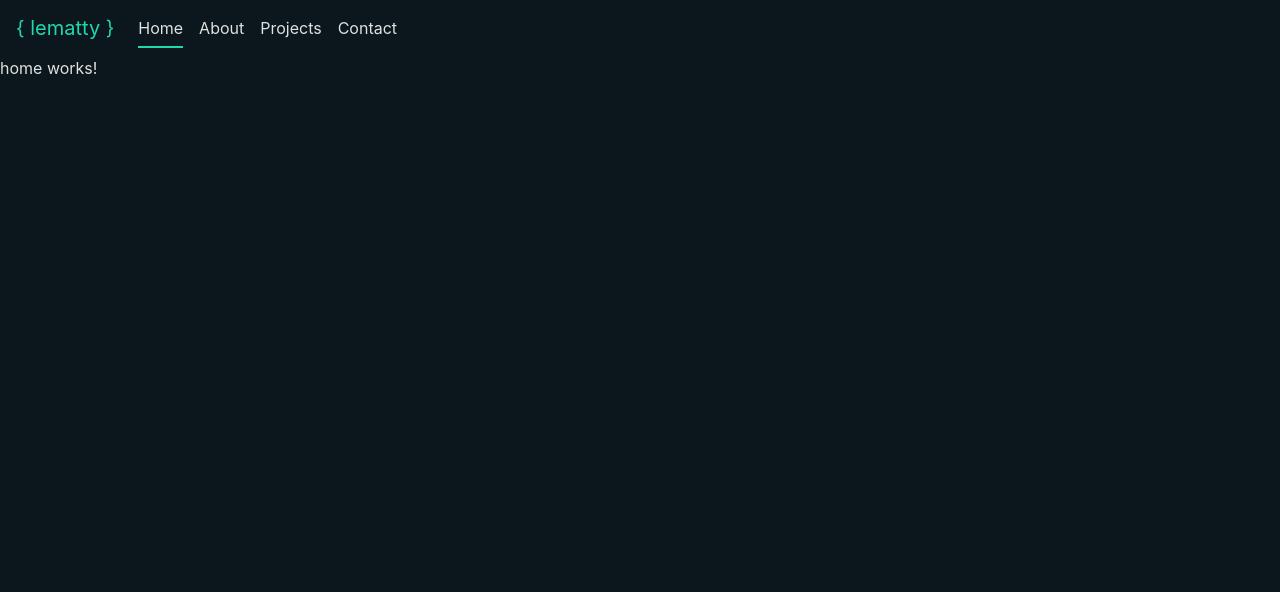
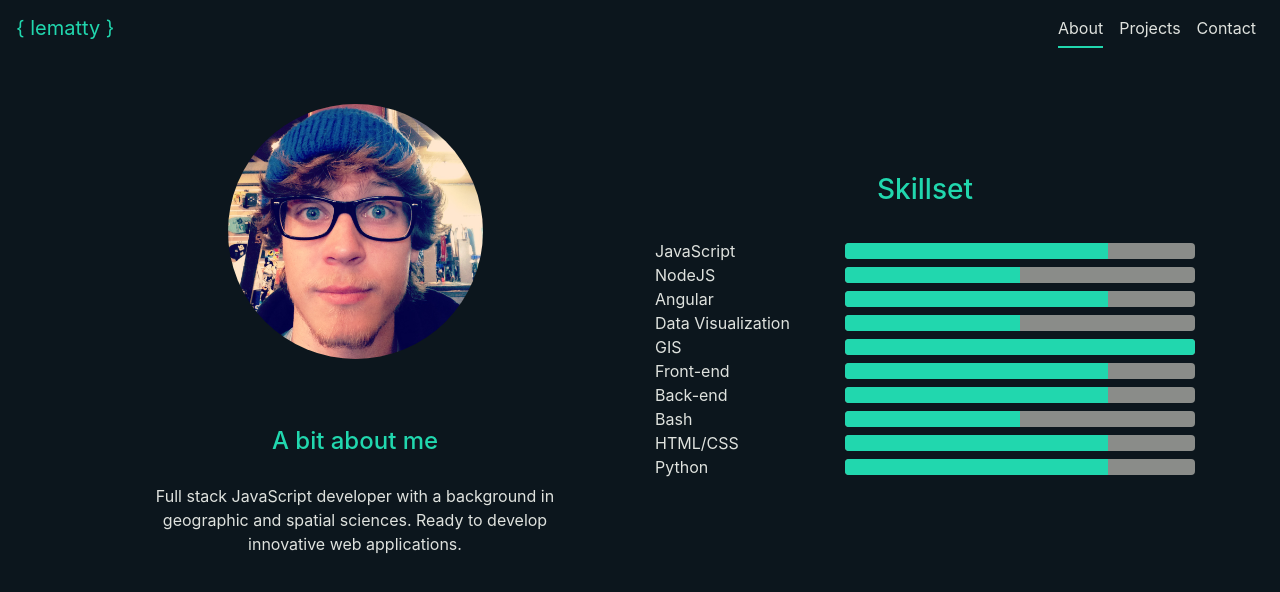
Before and after one commit to lematty/portfolio, an Angular app: page / in a window 1280 px wide. Shown: the top 592 px of the page. Built offline with nearby package versions, Linux system fonts and the light colour scheme.

Commit message:
Add feature flags

```diff
--- a/src/app/app.component.ts
+++ b/src/app/app.component.ts
@@ -7,7 +7,7 @@ import { Page } from './models';
   styleUrls: ['./app.component.less']
 })
 export class AppComponent {
-  activePage: Page = Page.Home;
+  activePage: Page = Page.About;
 
   changePage(page: Page) {
     this.activePage = page;
--- a/src/app/nav-bar/nav-bar.component.html
+++ b/src/app/nav-bar/nav-bar.component.html
@@ -5,8 +5,8 @@
   </button>
 
   <div class="collapse navbar-collapse" id="navbarTogglerDemo02">
-    <ul class="navbar-nav mr-auto mt-2 mt-lg-0">
-      <li class="nav-item" [ngClass]="{ 'active': activePage === Page.Home }">
+    <ul class="navbar-nav ml-auto mt-2 mt-lg-0">
+      <li *ngIf="hasHomePage" class="nav-item" [ngClass]="{ 'active': activePage === Page.Home }">
         <a class="nav-link" href="#" (click)="changePage(Page.Home)">
           <span class="py-2" [ngClass]="{ 'underline': activePage === Page.Home }">Home</span>
         </a>
--- a/src/app/nav-bar/nav-bar.component.ts
+++ b/src/app/nav-bar/nav-bar.component.ts
@@ -1,5 +1,6 @@
 import { Component, OnInit, Input, Output, EventEmitter } from '@angular/core';
 import { Page } from '../models';
+import { FeatureFlagService } from '../services';
 
 @Component({
   selector: 'app-nav-bar',
@@ -12,7 +13,11 @@ export class NavBarComponent implements OnInit {
 
   Page = Page;
 
-  constructor() { }
+  hasHomePage = false;
+
+  constructor(private featureFlagService: FeatureFlagService) {
+    this.hasHomePage = this.featureFlagService.getFeatureFlag('hasHomePage');
+  }
 
   ngOnInit(): void {
   }
--- a/src/app/pages/pages.component.html
+++ b/src/app/pages/pages.component.html
@@ -1,5 +1,5 @@
 <div id="pages">
-  <app-home *ngIf="activePage === Page.Home"></app-home>
+  <app-home *ngIf="activePage === Page.Home && hasHomePage"></app-home>
   <app-about *ngIf="activePage === Page.About"></app-about>
   <app-projects *ngIf="activePage === Page.Projects"></app-projects>
   <app-contact *ngIf="activePage === Page.Contact"></app-contact>
--- a/src/app/pages/pages.component.ts
+++ b/src/app/pages/pages.component.ts
@@ -1,5 +1,6 @@
 import { Component, OnInit, Input } from '@angular/core';
 import { Page } from '../models';
+import { FeatureFlagService } from '../services';
 
 @Component({
   selector: 'app-pages',
@@ -8,9 +9,13 @@ import { Page } from '../models';
 })
 export class PagesComponent implements OnInit {
   @Input() activePage: Page;
+
   Page = Page;
+  hasHomePage = false;
 
-  constructor() { }
+  constructor(private featureFlagService: FeatureFlagService) {
+    this.hasHomePage = this.featureFlagService.getFeatureFlag('hasHomePage');
+  }
 
   ngOnInit(): void {
   }
--- a/src/app/services/feature-flag.service.ts
+++ b/src/app/services/feature-flag.service.ts
@@ -1,10 +1,11 @@
 export class FeatureFlagService {
-  featuerFlags = {
-    homePage: false,
-    contactMap: false,
+  featureFlags = {
+    hasContactMap: false,
+    hasHomePage: false,
+    hasSkillsMill: false,
   };
 
   getFeatureFlag(flag: string): boolean {
-    return this.featuerFlags[flag];
+    return this.featureFlags[flag];
   }
 }
```
